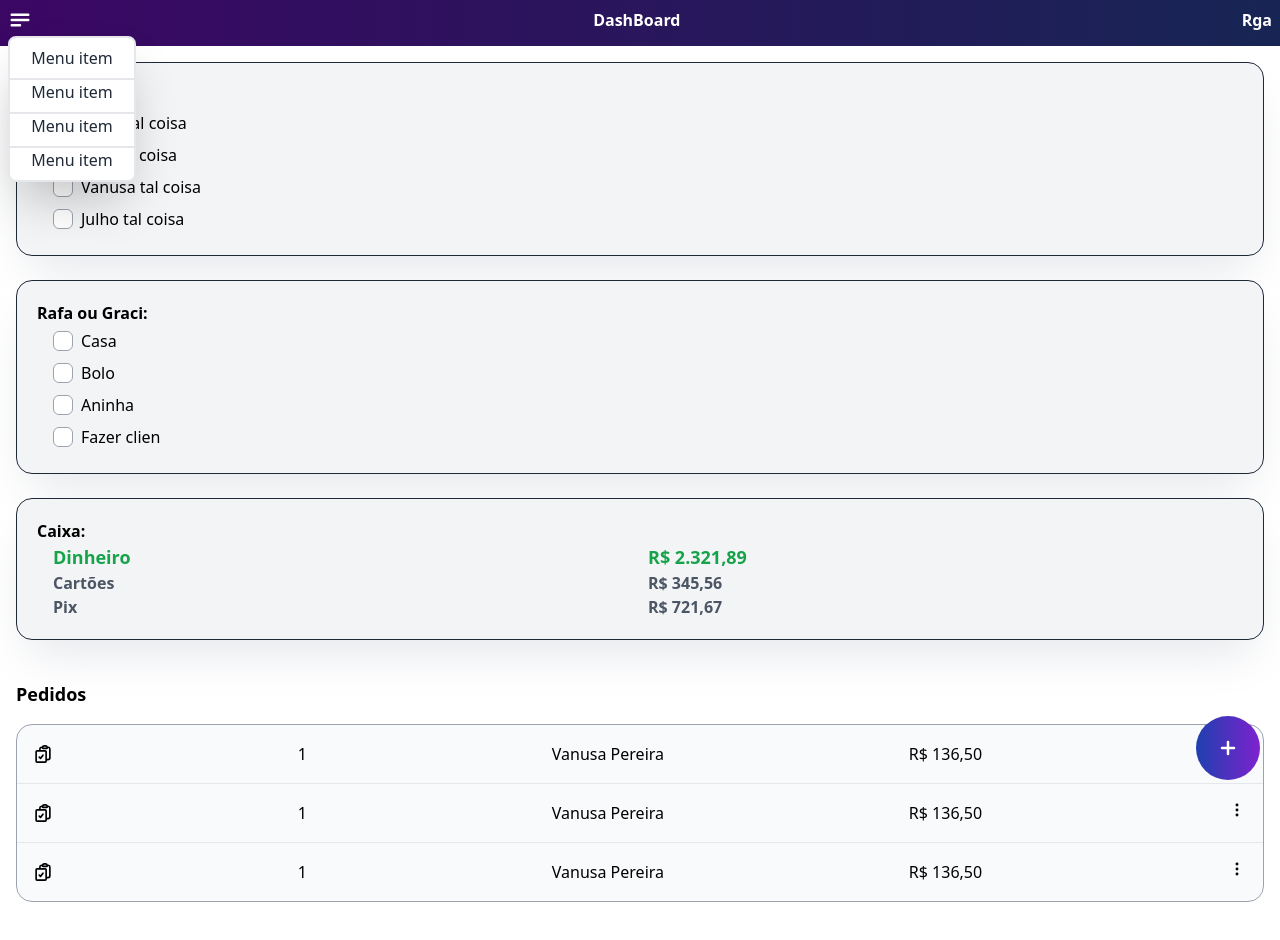
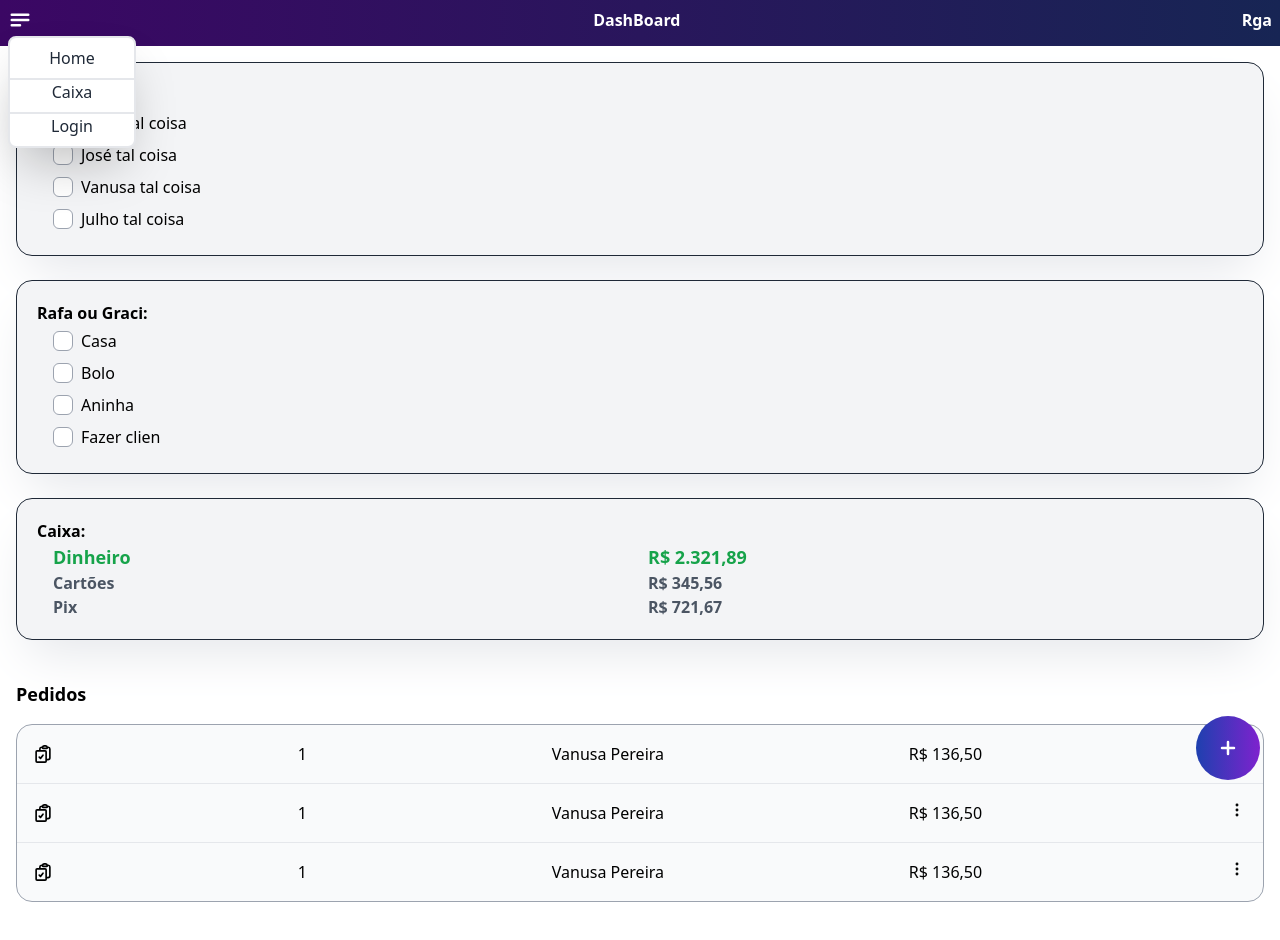
Before and after one commit to devHonorio/sistema-rga, a Next.js app: page / in a window 1280 px wide. Both pictures are taken after a click on the button 20 px from the left and 20 px from the top of the page. Shown: the top 940 px of the page. Built offline with nearby package versions, Linux system fonts and the light colour scheme.

Commit message:
Navegação

```diff
--- a/src/components/menuItem.jsx
+++ b/src/components/menuItem.jsx
@@ -1,9 +1,11 @@
-export default function MenuItem({ className }) {
+import Link from 'next/link'
+
+export default function MenuItem({ className, href, name }) {
 	return (
-		<a
-			href='#'
+		<Link
+			href={href}
 			className={` font-normal w-full text-center hover:text-purple-500 ${className}`}>
-			Menu item
-		</a>
+			{name}
+		</Link>
 	)
 }
--- a/src/components/navigation.jsx
+++ b/src/components/navigation.jsx
@@ -17,10 +17,9 @@ export default function Navigation() {
 
 			<div
 				className={`absolute z-10 ${displayMenu} flex-col w-32 justify-center items-center divide-y-2 gap-2 py-2 bg-white border-2 text-gray-800 rounded-lg top-7 shadow-2xl`}>
-				<MenuItem />
-				<MenuItem />
-				<MenuItem />
-				<MenuItem />
+				<MenuItem href={'/'} name={'Home'} />
+				<MenuItem href={'/caixa'} name={'Caixa'} />
+				<MenuItem href={'/login'} name={'Login'} />
 			</div>
 		</nav>
 	)
```
